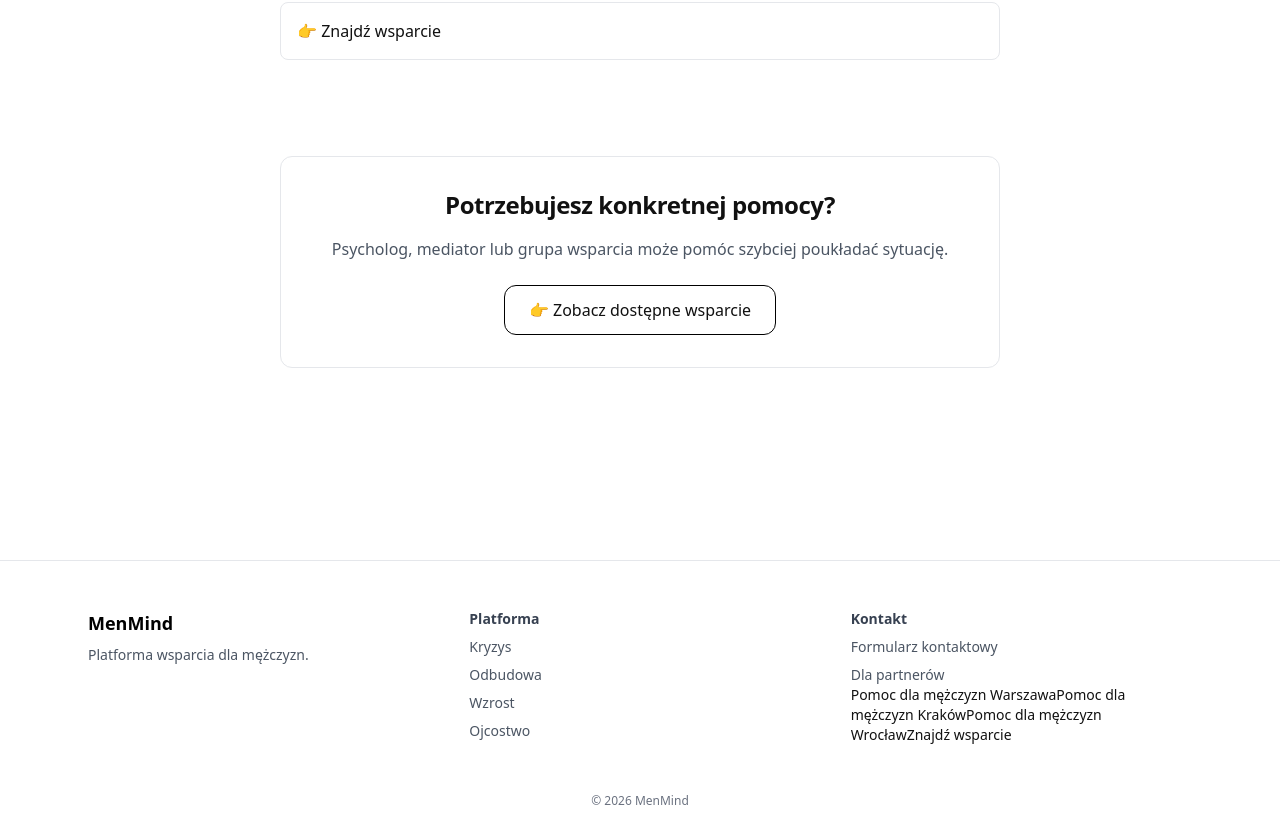
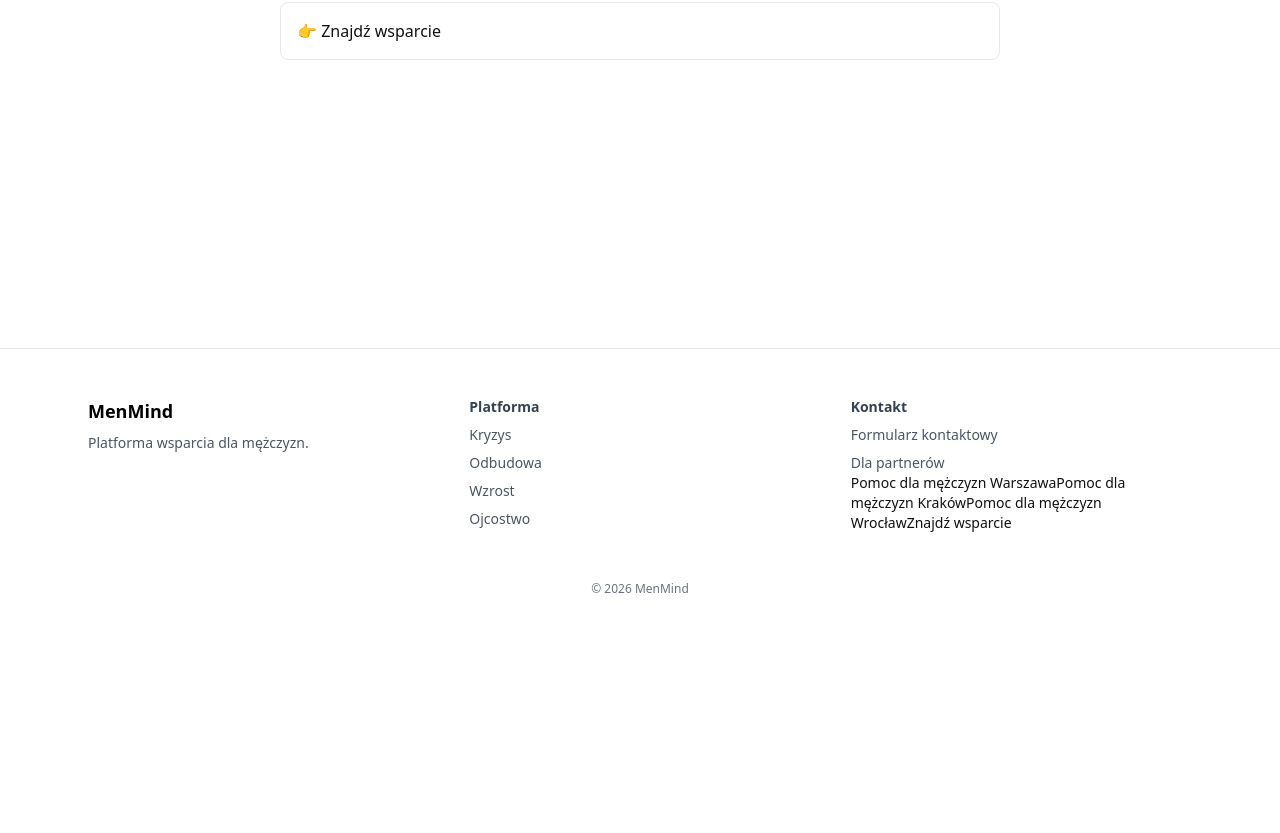
Before and after one commit to wisnialeszno89/menmind-web, a Next.js app: page /sciezki/rozstanie in a window 1280 px wide. Shown: the part 889-1722 px from the top of the page. After the commit the page ends 1510 px from the top, so only its background shows below. Built offline with nearby package versions, Linux system fonts and the light colour scheme.

Commit message:
fix kryzys path links and unify support CTA

```diff
--- a/src/app/sciezki/rozstanie/page.tsx
+++ b/src/app/sciezki/rozstanie/page.tsx
@@ -65,24 +65,8 @@ export default function RozstaniePage() {
 
       {/* 🔥 MOCNY CTA DO MARKETPLACE */}
       <section className="max-w-3xl mx-auto px-6 pb-24">
-        <div className="border rounded-xl p-8 text-center">
 
-          <h2 className="text-2xl font-semibold mb-4">
-            Potrzebujesz konkretnej pomocy?
-          </h2>
-
-          <p className="text-gray-600 mb-6">
-            Psycholog, mediator lub grupa wsparcia może pomóc
-            szybciej poukładać sytuację.
-          </p>
-
-          <FindSupportCTA
-            label="Zobacz dostępne wsparcie"
-            className="inline-block border border-black px-6 py-3 rounded-xl hover:bg-black hover:text-white transition"
-          />
-
-        </div>
-      </section>
+              </section>
 
     </main>
 
--- a/src/components/FindSupportCTA.tsx
+++ b/src/components/FindSupportCTA.tsx
@@ -1,15 +1,15 @@
 import Link from "next/link"
 
 export default function FindSupportCTA({
-  label = "Znajdź wsparcie",
+  label = "👉 Znajdź wsparcie",
   className = "block border p-4 rounded-lg"
-}: {
-  label?: string
-  className?: string
 }) {
   return (
-    <Link href="/znajdz" className={className}>
-      👉 {label}
+    <Link
+      href="/propozycje"
+      className={className}
+    >
+      {label}
     </Link>
   )
 }
```
